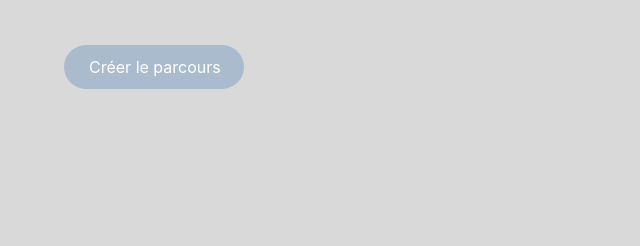
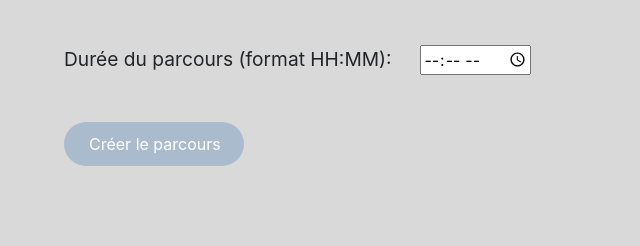
Before and after one commit to RolandRKT/SAE-3.05, a Flask app: template flask/tuto-flask/tuto/templates/creation_parcours.html in a window 1280 px wide. Shown: the part 801-1047 px from the top of the page, without its empty margins (0-640 px from the left). Run offline with Flask 3, Linux system fonts and the light colour scheme; the template is opened without the code that fills it, so the values that code supplies are empty; some libraries are stand-ins or nearby versions.

Commit message:
Fonctionnalité durée implémentée

```diff
--- a/flask/tuto-flask/tuto/models.py
+++ b/flask/tuto-flask/tuto/models.py
@@ -109,7 +109,7 @@ def lister_etape_du_parcours():
     return (lesetapes, liste_etape)
 
 
-def inserer_parcours_view( nom_parcours, description, id_img, duree='00:06:00'):
+def inserer_parcours_view( nom_parcours, description, id_img, duree):
     parcours = Parcours_bd(cnx)
     next_id_parcours = parcours.get_prochain_id_parcours()
-    parcours.inserer_parcours(next_id_parcours, nom_parcours, duree, description, id_img)
+    parcours.inserer_parcours(next_id_parcours, nom_parcours, duree+str(':00'), description, id_img)
--- a/flask/tuto-flask/tuto/templates/creation_parcours.html
+++ b/flask/tuto-flask/tuto/templates/creation_parcours.html
@@ -51,6 +51,10 @@
                     <label for="image" class="label">Image du parcours:</label>
                     <input type="file" name="image" id="uploadFile" onchange="dragNdrop(event)" ondragover="drag()" ondrop="drop()" />
                 </div>
+                <div class="form-label-admin">
+                    <label for="duree" class="label">Durée du parcours (format HH:MM):</label>
+                    <input type="time" name="duree" id="duree" required/>
+                </div>
                 <div class="creation-parcours">
                     <input type="submit" value="Créer le parcours" />
                 </div>
--- a/flask/tuto-flask/tuto/view.py
+++ b/flask/tuto-flask/tuto/view.py
@@ -508,6 +508,7 @@ def creer_parcours():
         # Traitement des autres champs
         nom_parcours = request.form.get('nom_parcours')
         description = request.form.get('textarea')
+        duree = request.form.get('duree')
         #etape = request.form.get('pets')
 
         app.config['UPLOAD_FOLDER'] = UPLOAD_FOLDER
@@ -531,7 +532,7 @@ def creer_parcours():
                 image.inserer_image(next_id, filename+str("'"), str(filename)+str(next_id), str(filename))
 
                 # Insertion du parcours
-                inserer_parcours_view(nom_parcours, description, next_id)
+                inserer_parcours_view(nom_parcours, description, next_id, str(duree))
                 user_agent = request.user_agent.string
                 if any(keyword in user_agent for keyword in ["Mobi", "Android", "iPhone", "iPad"]):
                     return render_template("accueil_admin.html", page_mobile = True)
```
Also changed, not shown: flask/tuto-flask/tuto/static/images/mongolfiere.jpg (added).
